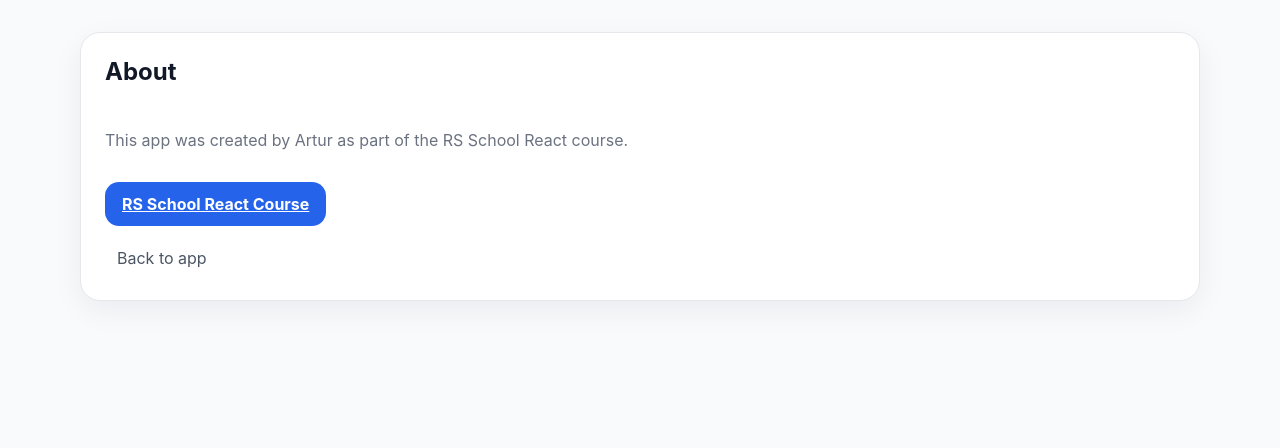
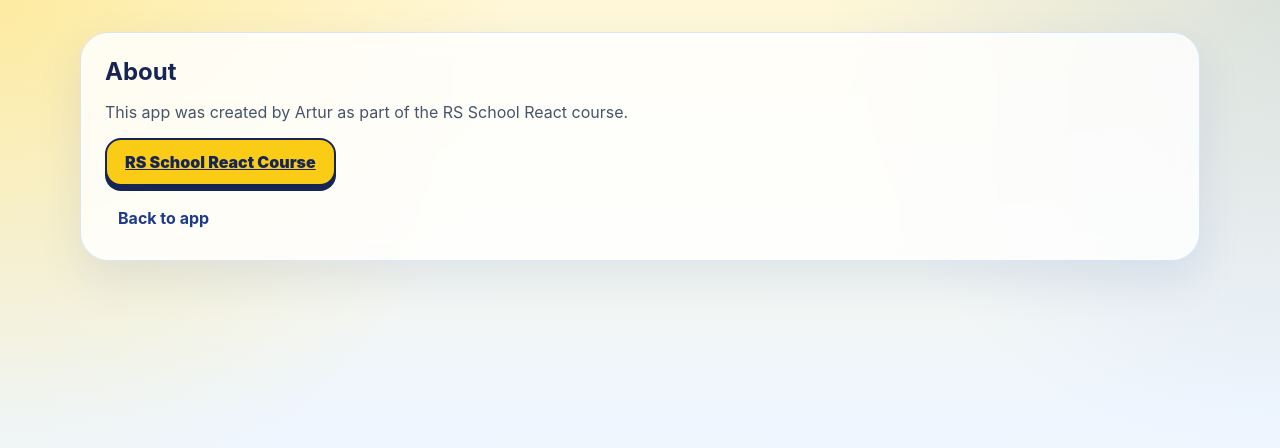
Before and after one commit to artkoro94/rs-react, a React (Vite) app: page /rs-react/about in a window 1280 px wide. Shown: the top 448 px of the page. Built offline with nearby package versions, Linux system fonts and the light colour scheme.

Commit message:
refactor: imporve styles

```diff
--- a/src/index.css
+++ b/src/index.css
@@ -3,8 +3,8 @@
 }
 
 :root {
-  color: #111827;
-  background: #f8fafc;
+  color: #172554;
+  background: #fef9c3;
   font-family:
     Inter,
     system-ui,
@@ -18,7 +18,10 @@
   margin: 0;
   min-width: 320px;
   min-height: 100vh;
-  background: #f8fafc;
+  background:
+    radial-gradient(circle at top left, rgb(250 204 21 / 28%), transparent 34%),
+    radial-gradient(circle at top right, rgb(59 130 246 / 18%), transparent 30%),
+    linear-gradient(180deg, #fff7d6 0%, #eff6ff 52%, #f8fafc 100%);
 }
 
 button,
@@ -32,6 +35,7 @@
     border-color 0.2s ease,
     background-color 0.2s ease,
     color 0.2s ease,
+    box-shadow 0.2s ease,
     transform 0.2s ease;
 }
 
@@ -56,10 +60,11 @@
 .details-panel,
 .page-card,
 .fallback {
-  border: 1px solid #e5e7eb;
-  border-radius: 20px;
-  background: #ffffff;
-  box-shadow: 0 10px 30px rgb(15 23 42 / 6%);
+  border: 1px solid rgb(37 99 235 / 16%);
+  border-radius: 28px;
+  background: rgb(255 255 255 / 82%);
+  box-shadow: 0 18px 45px rgb(30 64 175 / 10%);
+  backdrop-filter: blur(12px);
 }
 
 .header {
@@ -72,10 +77,24 @@
 }
 
 .header__logo {
-  color: #111827;
-  font-size: 28px;
-  font-weight: 800;
+  position: relative;
+  color: #1d4ed8;
+  font-size: 30px;
+  font-weight: 900;
+  letter-spacing: -0.04em;
   text-decoration: none;
+}
+
+.header__logo::after {
+  content: '';
+  position: absolute;
+  right: -14px;
+  bottom: 5px;
+  width: 9px;
+  height: 9px;
+  border: 2px solid #1d4ed8;
+  border-radius: 50%;
+  background: #facc15;
 }
 
 .header__nav {
@@ -85,16 +104,17 @@
 }
 
 .header__link {
-  padding: 8px 12px;
-  color: #4b5563;
+  padding: 8px 13px;
+  color: #1e3a8a;
   border-radius: 999px;
+  font-weight: 700;
   text-decoration: none;
 }
 
 .header__link:hover,
 .header__link.active {
-  color: #111827;
-  background: #f3f4f6;
+  color: #172554;
+  background: #fef3c7;
 }
 
 .search-section {
@@ -109,12 +129,16 @@
 
 .search-input {
   width: 100%;
-  padding: 12px 14px;
-  color: #111827;
-  border: 1px solid #d1d5db;
-  border-radius: 14px;
+  padding: 13px 15px;
+  color: #172554;
+  border: 2px solid #bfdbfe;
+  border-radius: 18px;
   outline: none;
   background: #ffffff;
+}
+
+.search-input::placeholder {
+  color: #93a4bd;
 }
 
 .search-input:focus {
@@ -125,17 +149,27 @@
 .button,
 .error-button,
 .details-panel__close {
-  padding: 11px 16px;
-  color: #ffffff;
-  border: 1px solid transparent;
-  border-radius: 14px;
-  font-weight: 700;
-  background: #2563eb;
+  padding: 12px 18px;
+  color: #172554;
+  border: 2px solid #172554;
+  border-radius: 16px;
+  font-weight: 900;
+  background: #facc15;
+  box-shadow: 0 5px 0 #172554;
 }
 
 .button:hover,
 .details-panel__close:hover {
-  background: #1d4ed8;
+  transform: translateY(-1px);
+  background: #fde047;
+  box-shadow: 0 6px 0 #172554;
+}
+
+.button:active,
+.details-panel__close:active,
+.error-button:active {
+  transform: translateY(3px);
+  box-shadow: 0 2px 0 #172554;
 }
 
 .content {
@@ -158,52 +192,80 @@
 
 .results-section h2 {
   margin: 0 0 18px;
-  font-size: 24px;
+  color: #172554;
+  font-size: 25px;
+  letter-spacing: -0.03em;
 }
 
 .pokemon-list {
   display: grid;
   grid-template-columns: repeat(auto-fill, minmax(210px, 1fr));
-  gap: 14px;
+  gap: 16px;
 }
 
 .pokemon-card {
   display: block;
-  min-height: 132px;
-  padding: 18px;
+  min-height: 250px;
+  padding: 0;
   color: inherit;
-  border: 1px solid #e5e7eb;
-  border-radius: 18px;
+  border: 2px solid #dbeafe;
+  border-radius: 24px;
+  overflow: hidden;
   background: #ffffff;
   text-decoration: none;
 }
 
 .pokemon-card:hover {
-  transform: translateY(-2px);
-  border-color: #bfdbfe;
-  box-shadow: 0 12px 24px rgb(37 99 235 / 10%);
+  transform: translateY(-3px);
+  border-color: #facc15;
+  box-shadow: 0 16px 30px rgb(37 99 235 / 15%);
+}
+
+.pokemon-card__content {
+  display: grid;
+  gap: 12px;
+  height: 100%;
+  padding: 16px;
+}
+
+.pokemon-card__image-wrapper {
+  display: grid;
+  place-items: center;
+  min-height: 118px;
+  border-radius: 18px;
+  background:
+    radial-gradient(circle, rgb(250 204 21 / 40%), transparent 58%),
+    linear-gradient(135deg, #eff6ff, #fef9c3);
+}
+
+.pokemon-card__image {
+  width: 112px;
+  height: 112px;
+  object-fit: contain;
 }
 
 .pokemon-card h3 {
-  margin: 0 0 10px;
+  margin: 0 0 8px;
+  color: #1d4ed8;
   font-size: 18px;
   text-transform: capitalize;
 }
 
 .pokemon-card p {
   margin: 0;
-  color: #6b7280;
+  color: #475569;
   line-height: 1.45;
 }
 
 .status-message {
   margin: 0;
-  color: #6b7280;
+  color: #64748b;
 }
 
 .error-message {
   margin: 0;
   color: #dc2626;
+  font-weight: 700;
 }
 
 .pagination {
@@ -215,8 +277,8 @@
 }
 
 .pagination__page {
-  color: #374151;
-  font-weight: 700;
+  color: #172554;
+  font-weight: 900;
 }
 
 .details-panel,
@@ -230,10 +292,32 @@
   top: 24px;
 }
 
+.details-panel__close {
+  margin-bottom: 18px;
+}
+
+.details-panel__content {
+  display: grid;
+  justify-items: start;
+  gap: 12px;
+}
+
+.details-panel__image {
+  justify-self: center;
+  width: min(240px, 100%);
+  aspect-ratio: 1;
+  object-fit: contain;
+  border-radius: 24px;
+  background:
+    radial-gradient(circle, rgb(250 204 21 / 45%), transparent 60%),
+    linear-gradient(135deg, #eff6ff, #fff7ed);
+}
+
 .details-panel h2,
 .page-card h1,
 .fallback h1 {
-  margin: 0 0 12px;
+  margin: 0;
+  color: #172554;
 }
 
 .details-panel h2 {
@@ -243,27 +327,31 @@
 .details-panel p,
 .page-card p,
 .fallback p {
-  color: #6b7280;
+  margin: 0;
+  color: #475569;
   line-height: 1.5;
-}
-
-.details-panel__close {
-  margin-bottom: 18px;
 }
 
 .error-button {
   margin-top: 22px;
-  background: #f43f5e;
+  color: #ffffff;
+  background: #ef4444;
 }
 
 .error-button:hover {
-  background: #e11d48;
+  transform: translateY(-1px);
+  background: #dc2626;
+  box-shadow: 0 6px 0 #172554;
 }
 
 .page-card {
   display: grid;
   justify-items: start;
   gap: 14px;
+}
+
+.fallback {
+  border-color: rgb(239 68 68 / 35%);
 }
 
 @media (max-width: 900px) {
```
Also changed, not shown: src/shared/test/pokemon-mocks.ts (+2 -0 lines).
